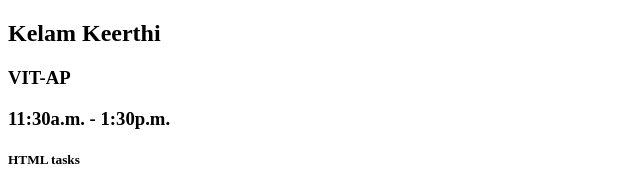
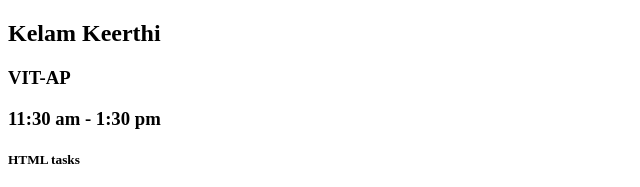
Before and after one commit to KeerthiKelam/MERN_htmlcssTasks, a plain HTML site: page index.html in a window 1280 px wide. Shown: the top 187 px of the page, 0-640 px from the left. Drawn offline with Linux system fonts and the light colour scheme.

Commit message:
Update index.html

```diff
--- a/index.html
+++ b/index.html
@@ -14,7 +14,7 @@
 <body>
     <h2>Kelam Keerthi</h2>
     <h3>VIT-AP</h3>
-    <h3>11:30a.m. - 1:30p.m.</h3>
+    <h3>11:30 am - 1:30 pm</h3>
     <h5>HTML tasks</h5>
 
     <table>
```
